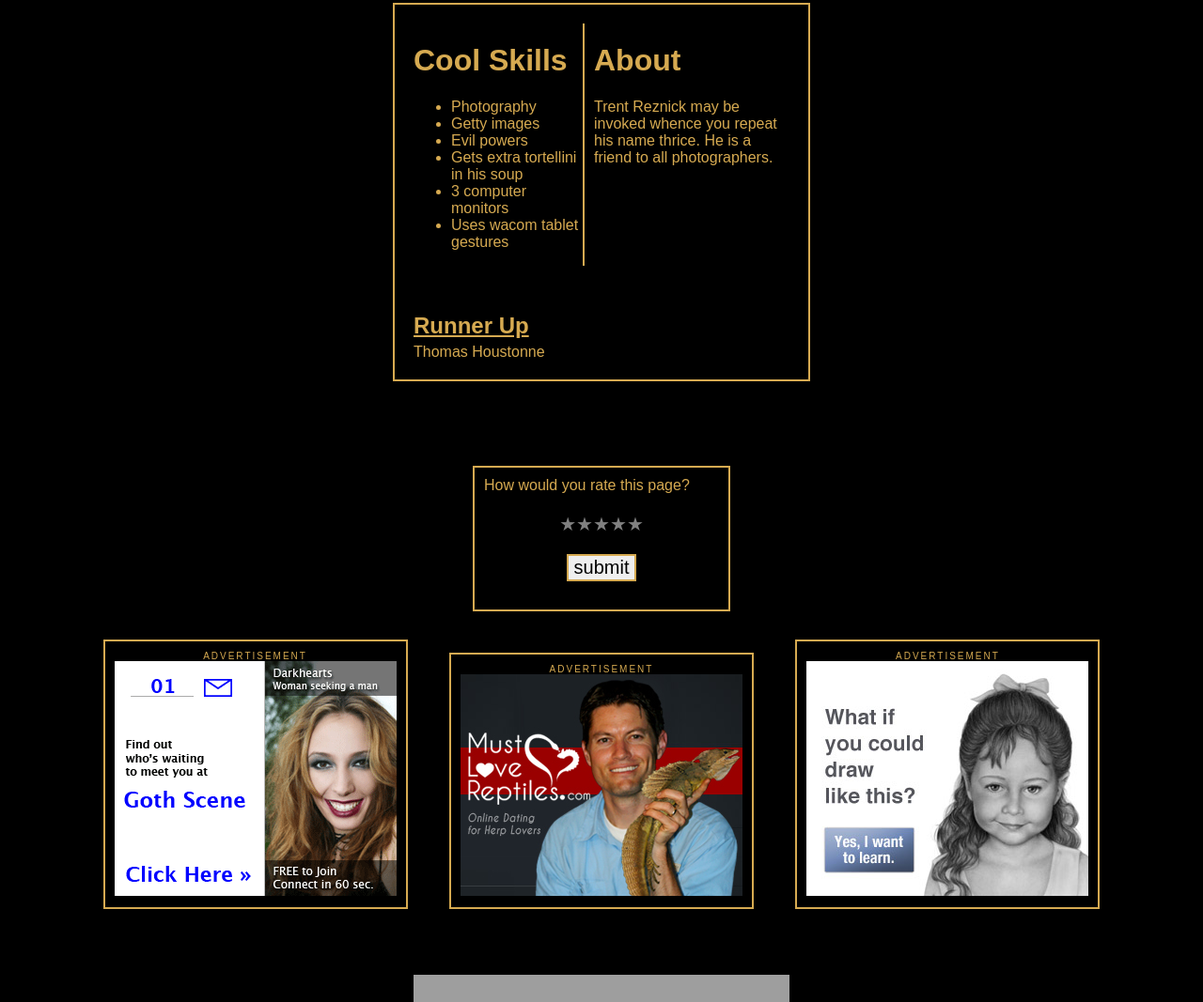
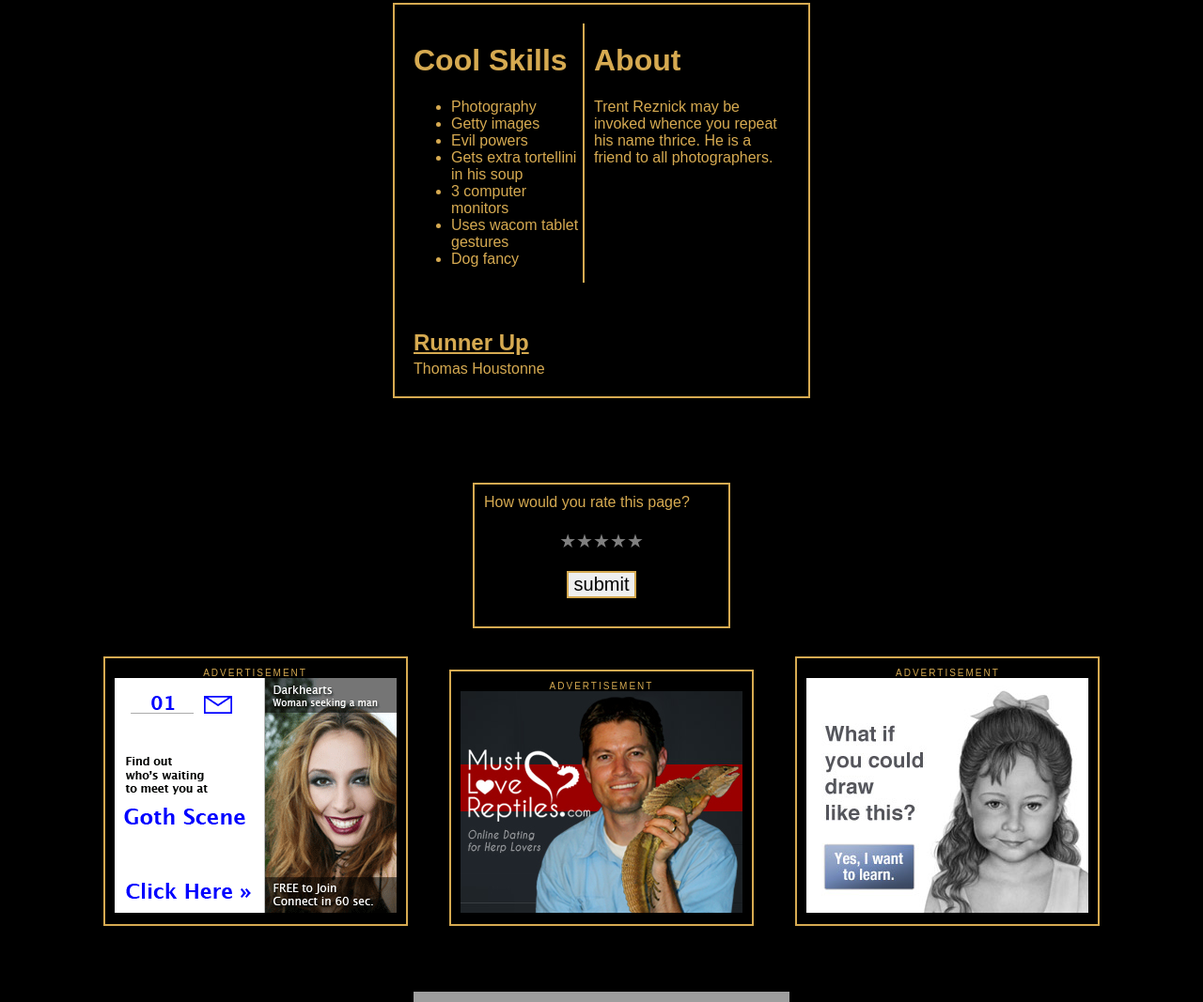
Before and after one commit to bizweekgraphics/bizweekgraphics.github.io, a website: page index.html in a window 1280 px wide. Shown: the part 985-2052 px from the top of the page at 94% size. Drawn offline with Linux system fonts and the light colour scheme; grey boxes are pictures that could not be loaded.

Commit message:
Update index.html

```diff
--- a/index.html
+++ b/index.html
@@ -46,6 +46,7 @@
 				<li>Gets extra tortellini in his soup</li>
 				<li>3 computer monitors</li>
 				<li>Uses wacom tablet gestures</li>
+				<li>Dog fancy</li>
 			</ul>
 		</div><div class="employee">
 			<h1>About</h2>
```
